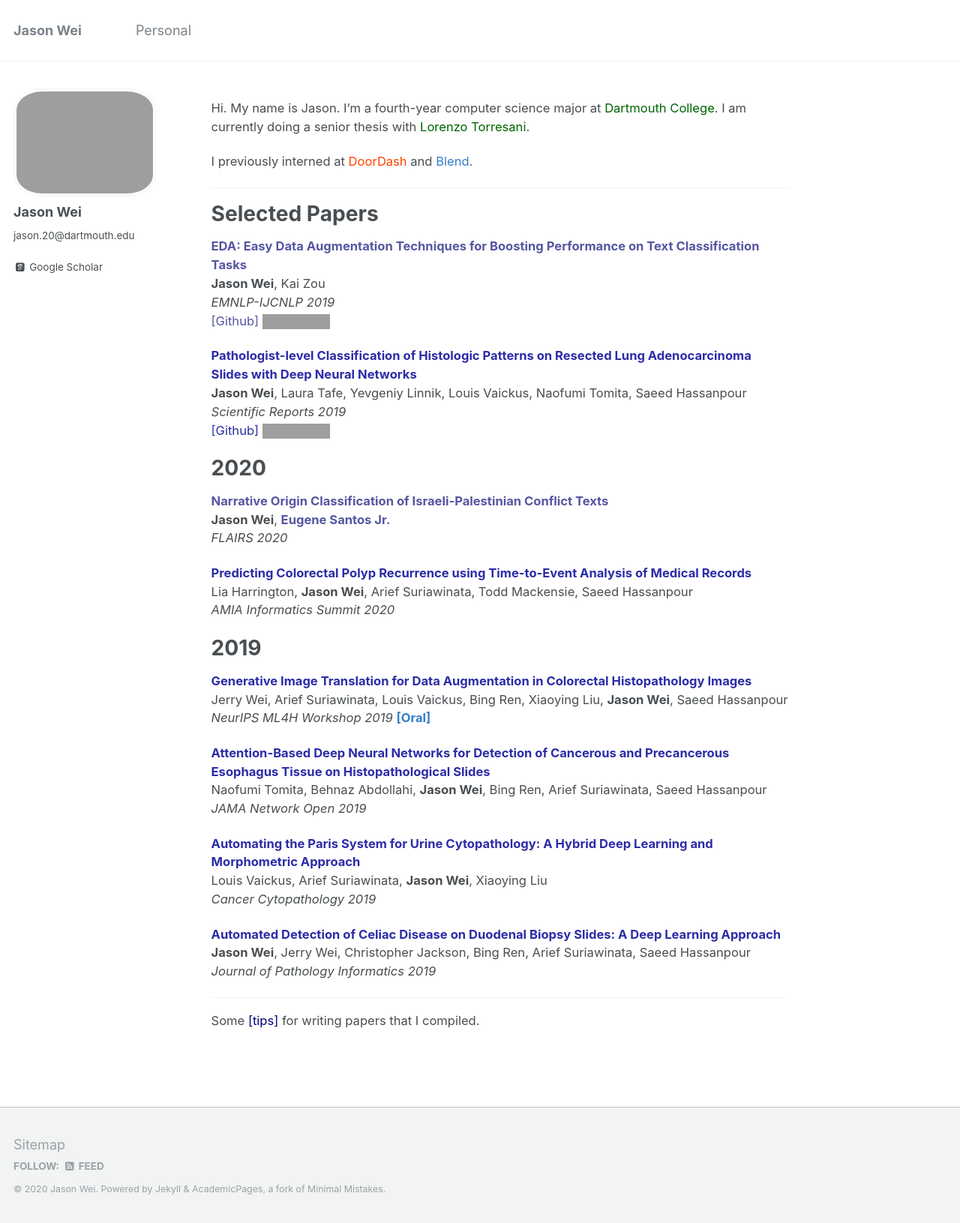
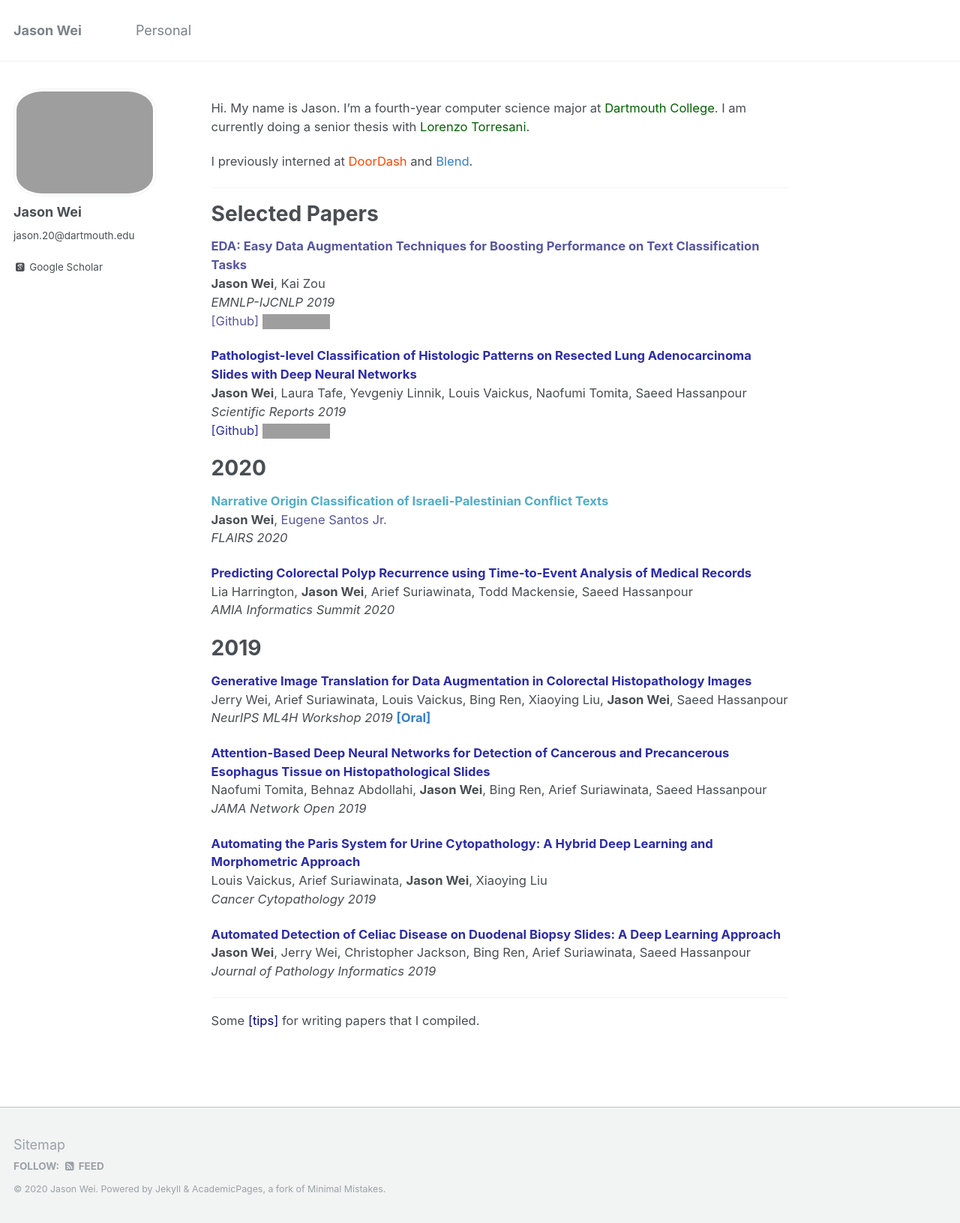
Before and after one commit to jasonwei20/jasonwei20.github.io, a Jekyll site: the page built from _pages/about.md, in a window 1280 px wide. Shown: the whole page at 75% size. Built offline with Jekyll 4.4.1, drawn with Linux system fonts in a browser that asks for light colours; some web fonts are replaced; grey boxes are pictures that could not be loaded.

Commit message:
fix link

```diff
--- a/_pages/about.md
+++ b/_pages/about.md
@@ -30,8 +30,8 @@
 <img height="16" src="https://img.shields.io/github/stars/BMIRDS/deepslide.svg?logo=github&logoColor=white&colorA=navy&link=https://github.com/BMIRDS/deepslide&link=https://github.com/BMIRDS/deepslide">
 
 # 2020
-<a href="http://di2ag.thayer.dartmouth.edu/~eugene/" style="color:#5656a2" target="_blank"><b>Narrative Origin Classification of Israeli-Palestinian Conflict Texts</b></a>
-**Jason Wei**, <a style="color:#5656a2" target="_blank"><b>Eugene Santos Jr.</b></a>
+<a target="_blank"><b>Narrative Origin Classification of Israeli-Palestinian Conflict Texts</b></a>
+**Jason Wei**, <a href="http://di2ag.thayer.dartmouth.edu/~eugene/" style="color:#5656a2" style="color:#5656a2" target="_blank">Eugene Santos Jr.</a>
 *FLAIRS 2020*
 
 <a href="https://arxiv.org/abs/1911.07368" style="color:#2C2CA8" target="_blank"><b>Predicting Colorectal Polyp Recurrence using Time-to-Event Analysis of Medical Records</b></a>
```
